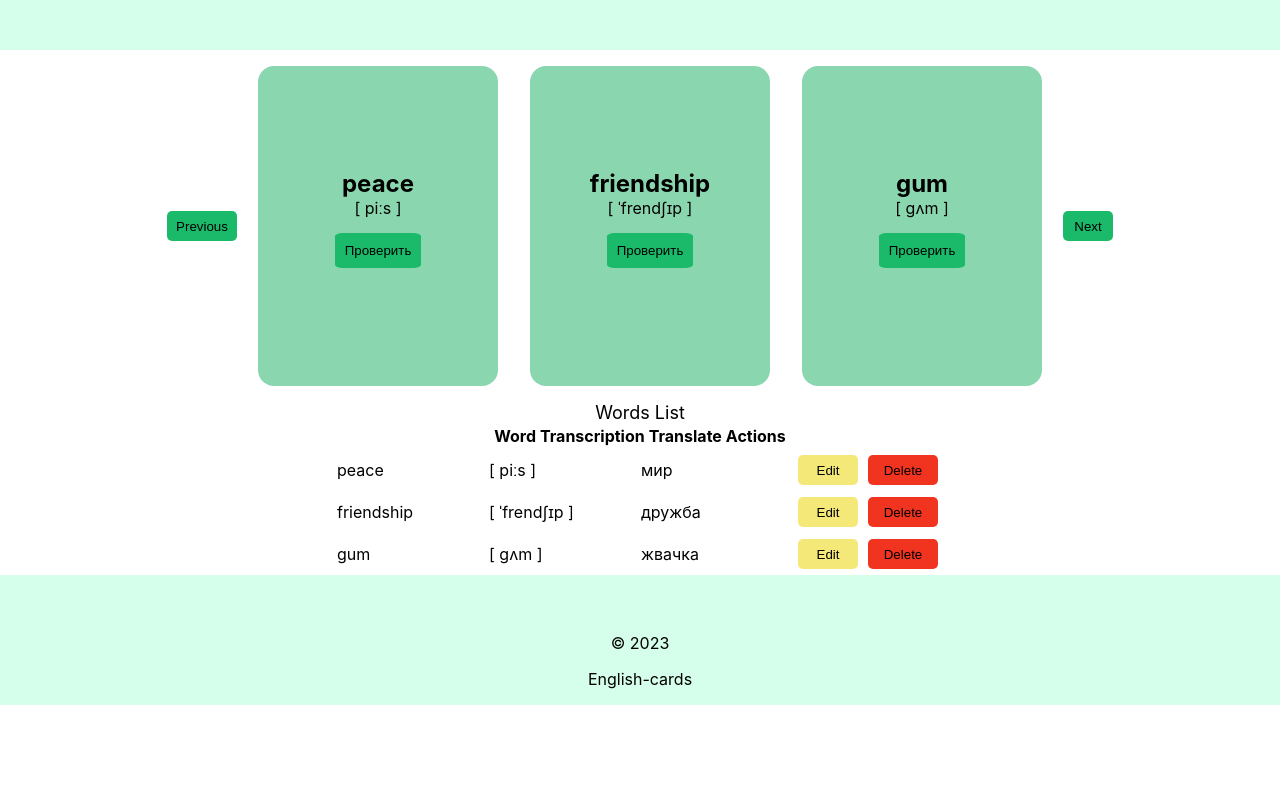
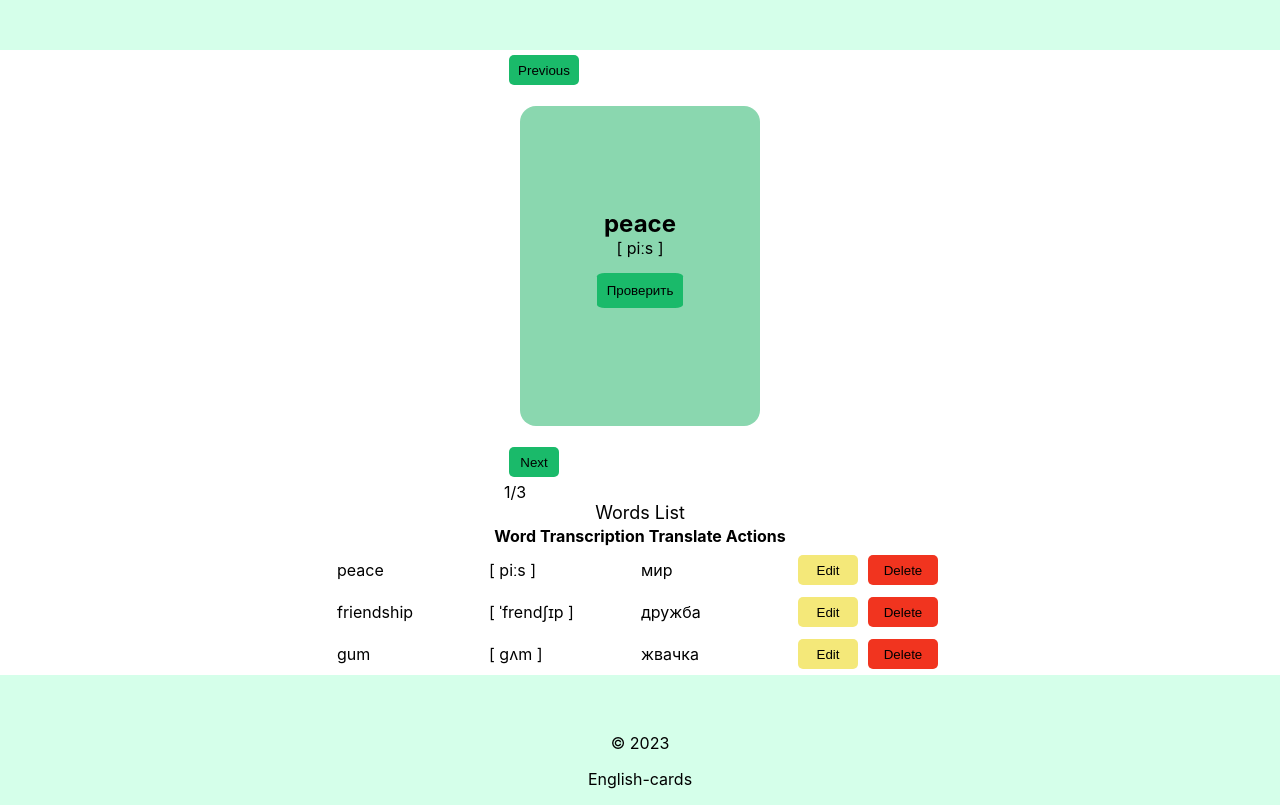
Before and after one commit to elenaturlenko/english-card, a React app in the folder app/: page / in a window 1280 px wide. Built offline with nearby package versions, Linux system fonts and the light colour scheme.

Commit message:
Начала делать перелистывание карточек

```diff
--- a/app/src/App.js
+++ b/app/src/App.js
@@ -1,11 +1,8 @@
 import React from "react";
-import words from "./data/data.json";
 import "./App.scss";
 import Header from "./componets/Header/Header";
 import Footer from "./componets/Footer/Footer";
-import Card from "./componets/Card/Card";
-import ButtonPrev from "./componets/Buttons/ButtonPrev";
-import ButtonNext from "./componets/Buttons/ButtonNext";
+import CardContainer from "./componets/CardContainer/CardContainer";
 import WordsList from "./componets/WordsList/WordsList";
 
 function App() {
@@ -13,13 +10,7 @@ function App() {
     <div className="App">
       <Header/>
       <div className="App-main">
-        <ButtonPrev/>
-        {
-        words.map((word)=>
-          <Card key={word.id} word={word.english} transcription={word.transcription} translation={word.russian}></Card>
-          )
-        }
-        <ButtonNext/>
+        <CardContainer/>
       </div>
       <WordsList className="table" />
       <Footer/>
--- a/app/src/componets/Buttons/ButtonNext.jsx
+++ b/app/src/componets/Buttons/ButtonNext.jsx
@@ -1,8 +1,8 @@
 import React from "react";
 import "./ButtonNext.scss";
 
-function ButtonNext() {
-    return <button className="btn-next">Next</button>;
+function ButtonNext(props) {
+    return <button className="btn-next" onClick={props.onClick}>Next</button>;
 }
 
 export default ButtonNext;
--- a/app/src/componets/Buttons/ButtonPrev.jsx
+++ b/app/src/componets/Buttons/ButtonPrev.jsx
@@ -1,8 +1,8 @@
 import React from "react";
 import "./ButtonPrev.scss";
 
-function ButtonPrev() {
-    return <button className="btn-prev">Previous</button>;
+function ButtonPrev(props) {
+    return <button className="btn-prev" onClick={props.onClick}>Previous</button>;
 }
 
 export default ButtonPrev;
--- /dev/null
+++ b/app/src/componets/CardContainer/CardContainer.jsx
@@ -0,0 +1,47 @@
+import React, {useState, useEffect} from "react";
+import Card from "../Card/Card";
+import ButtonNext from "../Buttons/ButtonNext";
+import ButtonPrev from "../Buttons/ButtonPrev";
+import words from "../../data/data.json";
+
+function CardContainer(props) {
+    const [selectedCardIndex, setSelectedCardIndex] = useState(0);
+
+    const handleClickNext = () => {
+      const newIdx = selectedCardIndex + 1;
+      if (newIdx < words.length) {
+        setSelectedCardIndex(newIdx);
+      }
+    };
+
+    const handleClickPrev = () => {
+      const newIndex = selectedCardIndex - 1;
+      if (newIndex >= 0) {
+        setSelectedCardIndex(newIndex);
+      }
+    };
+
+
+    useEffect(() => {
+      console.log(words.length);
+    }, []);
+
+    return (
+      <div className="cardContainer">
+        <div className="oneCard">
+          <ButtonPrev onClick={handleClickPrev} />
+          <Card
+            word={words[selectedCardIndex].english}
+            transcription={words[selectedCardIndex].transcription}
+            translation={words[selectedCardIndex].russian}
+          ></Card>
+          <ButtonNext onClick={handleClickNext} />
+        </div>
+        <span className="numberCard">
+          {selectedCardIndex + 1}/{words.length}
+        </span>
+      </div>
+    );
+  }
+
+  export default CardContainer;
```
